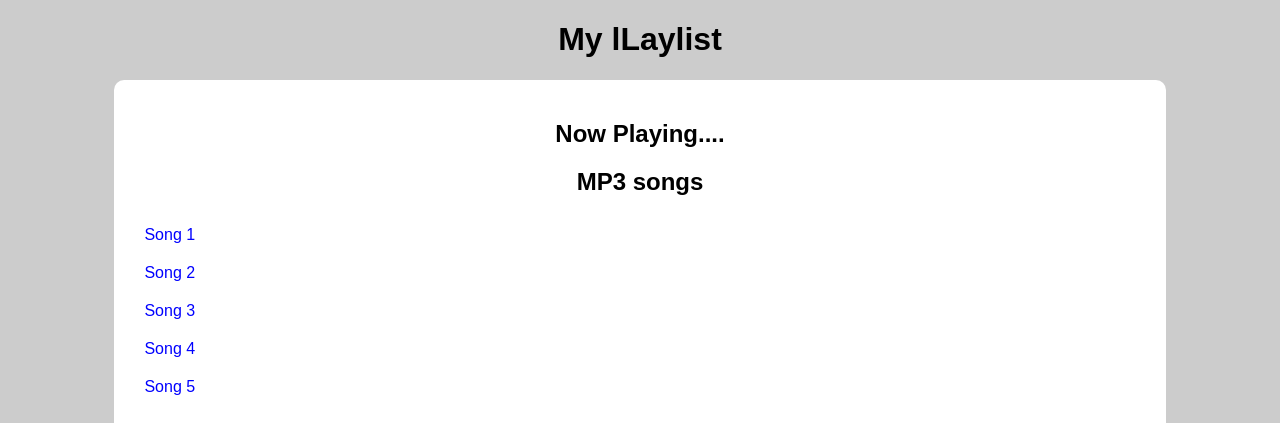
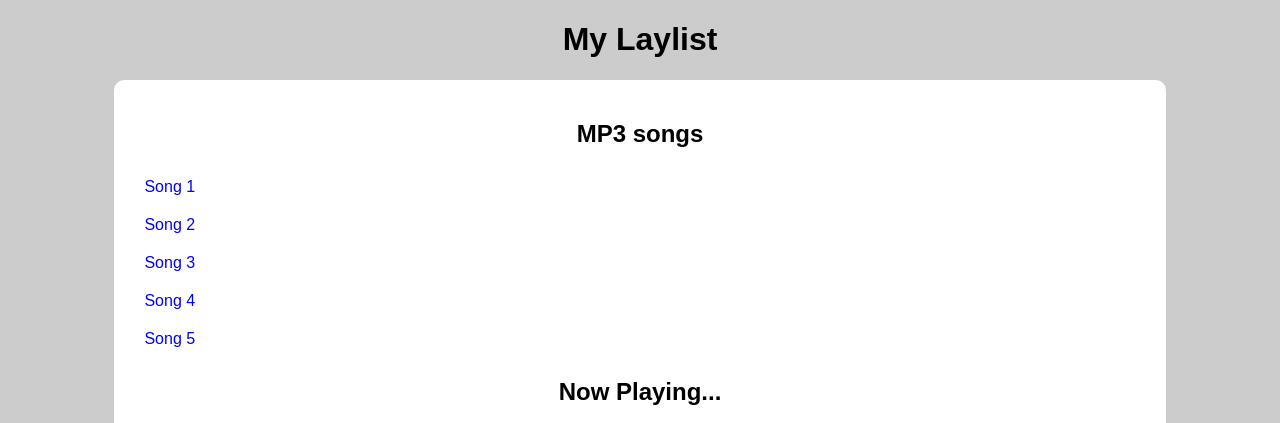
Before and after one commit to acciojob/my-playlist-Rahul-Bareth, a website: page main.html in a window 1280 px wide. Shown: the top 423 px of the page. Drawn offline with Linux system fonts and the light colour scheme.

Commit message:
created a submission

```diff
--- a/main.html
+++ b/main.html
@@ -9,10 +9,9 @@
 
 <body>
 	<!-- the entire body must be written by student -->
-  <h1>My lLaylist</h1>
+  <h1>My Laylist</h1>
 
   <div class="playlist">
-   <h2>Now Playing....</h2>
 	  <h2>MP3 songs</h2>
 
         <ul>
```
